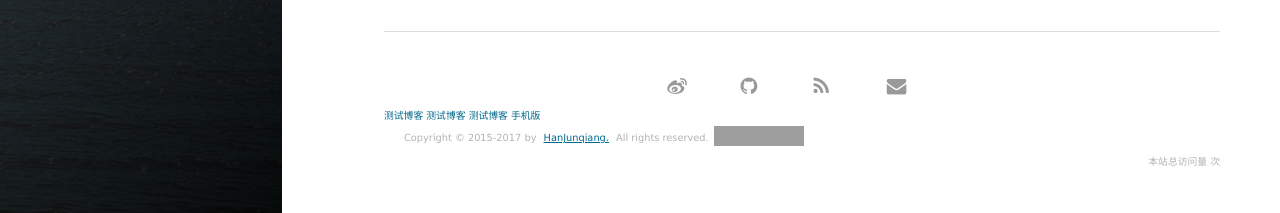
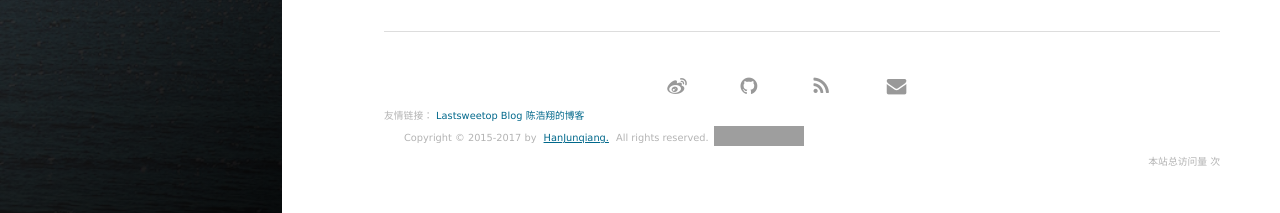
Before and after one commit to xiaohange/xiaohange.github.io, a Jekyll site: the page built from about.md, in a window 1280 px wide and 1018 px high. Shown: the part 802-1015 px from the top of the window. Built offline with Jekyll 4.4.1, drawn with Linux system fonts in a browser that asks for light colours; nearby versions of some CDN libraries; comment, search, counter and statistics services are not loaded; grey boxes are pictures that could not be loaded.

Commit message:
友情链接

```diff
--- a/_includes/footer.html
+++ b/_includes/footer.html
@@ -66,13 +66,8 @@
         </nav>
 
 
-
-
-
-<a target="_blank" href="http://blog.hadsky.com">测试博客</a> <a target="_blank" href="http://idc.hadsky.com">测试博客</a> <a target="_blank" href="http://wpa.qq.com/msgrd?v=3&uin=632827168&site=qq&menu=yes">测试博客</a> <a target="_blank" href="http://m.hadsky.com">手机版</a>
-
-
-
+<!-- 友情链接 -->
+友情链接： <a target="_blank" href="www.lastsweetop.com">Lastsweetop Blog</a> <a target="_blank" href="http://chenhaoxiang.cn">陈浩翔的博客</a>
 
 
 
```
